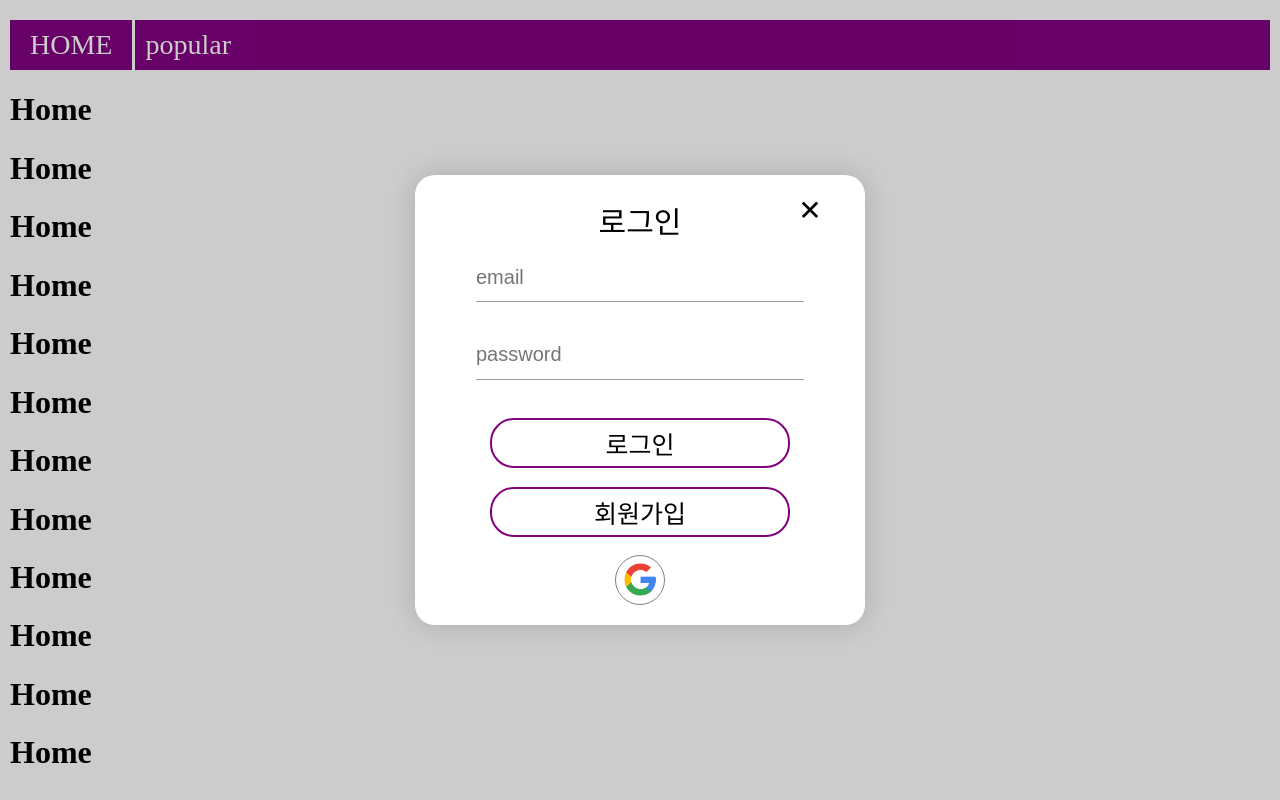
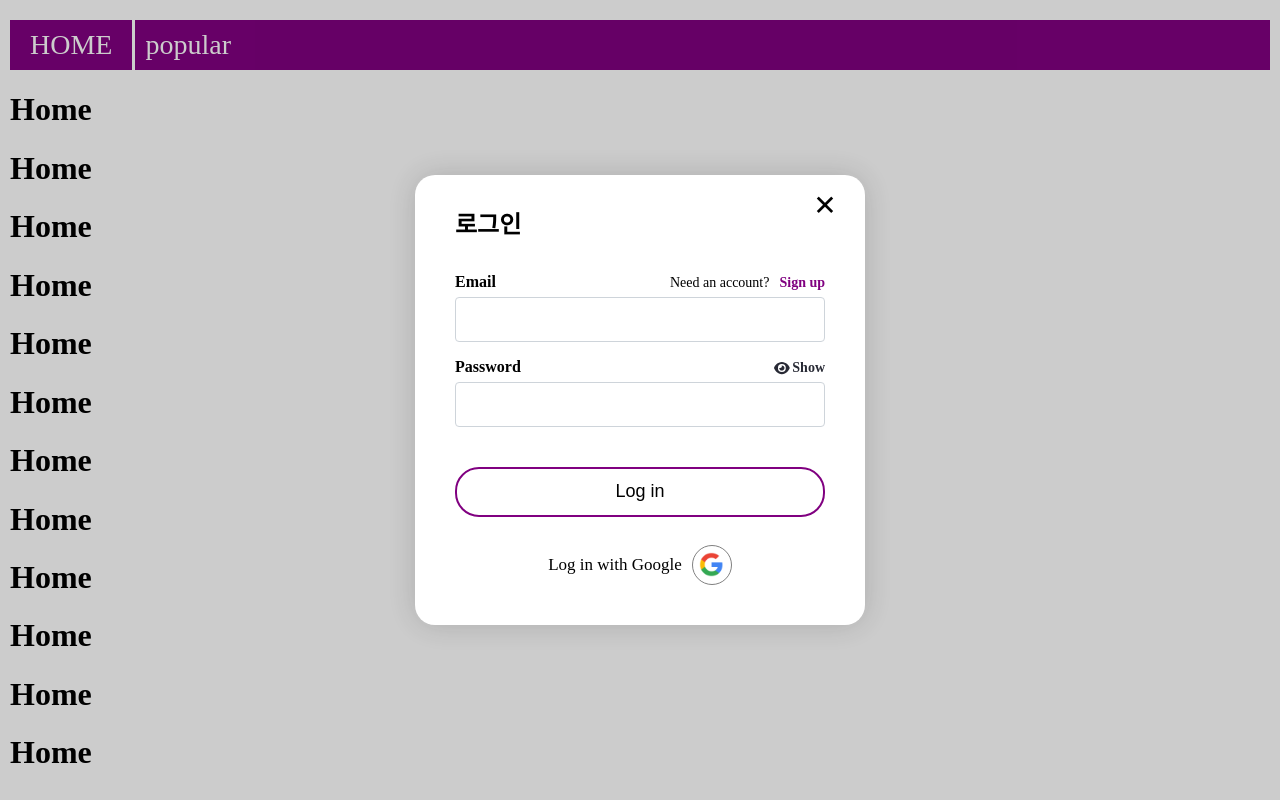
Before and after one commit to YennieJ/YenPin, a React (Create React App) app: page / in a window 1280 px wide. Both pictures are taken after a click on the button "Login". Shown: the top 800 px of the page. Built offline with nearby package versions, Linux system fonts and the light colour scheme; no server answers; the database is empty.

Commit message:
로그인,회원가입 디자인 변경, 비밀번호 유효성검사 및 파이어베이스 오류 메세지

```diff
--- a/package.json
+++ b/package.json
@@ -3,6 +3,9 @@
   "version": "0.1.0",
   "private": true,
   "dependencies": {
+    "@fortawesome/fontawesome-svg-core": "^6.2.0",
+    "@fortawesome/free-solid-svg-icons": "^6.2.0",
+    "@fortawesome/react-fontawesome": "^0.2.0",
     "@testing-library/jest-dom": "^5.14.1",
     "@testing-library/react": "^13.0.0",
     "@testing-library/user-event": "^13.2.1",
@@ -14,6 +17,7 @@
     "@types/react-router": "^5.1.19",
     "cloudinary": "^1.32.0",
     "firebase": "^9.10.0",
+    "font-awesome": "^4.7.0",
     "react": "^18.2.0",
     "react-dom": "^18.2.0",
     "react-router-dom": "6",
--- a/src/components/navbar/components/user/login/login.styled.tsx
+++ b/src/components/navbar/components/user/login/login.styled.tsx
@@ -1,47 +1,76 @@
 import styled from "styled-components";
 
-export const LoginForm = styled.form`
+export const Container = styled.div`
   display: flex;
   flex-direction: column;
-  place-items: center;
   justify-content: space-between;
 
   width: 100%;
-  padding: 20px 20px;
-  // 여긴 마진을 쓰고 싶음.
-  input {
-    width: 80%;
-    height: 3rem;
-    margin-bottom: 20px;
-    padding: 0;
-    border: none;
-    border-bottom: 1px solid #9e9e9e;
-
-    font-size: 20px;
-    outline: none;
-
-    &:nth-of-type(2) {
-      margin-bottom: 30px;
-    }
+  padding: 30px 40px 40px 40px;
+  h1 {
+    margin: 0;
   }
 `;
 
-export const LoginFormHead = styled.div`
+export const InputContainer = styled.div`
   display: flex;
-  justify-content: center;
-  align-items: center;
+  flex-direction: column;
+
+  padding: 5px 0;
+`;
+
+export const InputText = styled.div`
+  display: flex;
+  justify-content: space-between;
+  align-items: flex-end;
+
   position: relative;
-  width: 100%;
-  height: 50px;
 
-  div {
-    display: flex;
-    align-items: center;
+  label {
+    font-size: 16px;
+    font-weight: 600;
+  }
+
+  span {
+    font-size: 14px;
+  }
+`;
+
+export const SignUp = styled.span`
+  font-size: 14px;
+  font-weight: 600;
+
+  padding-left: 10px;
+  color: purple;
+  cursor: pointer;
+`;
+
+export const Input = styled.input`
+  background-color: #fff;
+  border: 1px solid #ced4da;
+  border-radius: 4px;
+  margin: 6px 0;
+  padding: 14px;
+  outline: none;
+
+  &:focus {
+    border: 1px solid #80bdff;
+    box-shadow: 0 0 0 3.2px rgb(0 123 255 / 25%);
+  }
+`;
+
+export const PasswordText = styled.span`
+  width: 50px;
+  text-align: end;
+
+  color: #282a35;
+  font-weight: 600;
+  cursor: pointer;
+  svg {
+    display: inline-block;
     position: absolute;
-
-    height: 50px;
-
-    font-size: 30px;
+    top: 3px;
+    right: 35px;
   }
 `;
 
@@ -54,8 +83,8 @@ const ButtonBasic = styled.button`
 
 export const CloseLoginModalButton = styled(ButtonBasic)`
   position: absolute;
-  top: -10px;
-  right: 0;
+  top: 5px;
+  right: 5px;
 
   width: 70px;
   padding: 0px;
@@ -65,17 +94,26 @@ export const CloseLoginModalButton = styled(ButtonBasic)`
 `;
 
 export const Button = styled(ButtonBasic)`
-  width: 300px;
+  width: 100%;
   padding: 0;
-  margin-bottom: 10px;
   border: 2px solid purple;
   border-radius: 24px;
 
-  font-size: 25px;
+  font-size: 18px;
 
   &:hover {
     background-color: #f1c7f1;
   }
+`;
+
+export const AnotherLogin = styled.div`
+  display: flex;
+  justify-content: center;
+  align-items: center;
+
+  font-size: 17px;
+  font-weight: 400;
+  width: 100%;
 `;
 
 export const GoogleLoginButton = styled.button`
@@ -83,9 +121,10 @@ export const GoogleLoginButton = styled.button`
   justify-content: center;
   align-items: center;
 
-  width: 50px;
-  height: 50px;
+  width: 40px;
+  height: 40px;
   padding: 0;
+  margin-left: 10px;
   border: 1px solid gray;
   border-radius: 50%;
 
@@ -94,6 +133,6 @@ export const GoogleLoginButton = styled.button`
 `;
 
 export const GoogleButtonImage = styled.img`
-  width: 35px;
-  height: 35px;
+  width: 25px;
+  height: 25px;
 `;
--- a/src/components/navbar/components/user/login/login.tsx
+++ b/src/components/navbar/components/user/login/login.tsx
@@ -2,6 +2,8 @@ import React, { useState } from "react";
 
 import { AuthLogIn, GoogleProvider } from "service/auth_service";
 
+import { FontAwesomeIcon } from "@fortawesome/react-fontawesome";
+import { faEye, faEyeSlash } from "@fortawesome/free-solid-svg-icons";
 import * as S from "./login.styled";
 
 const GOOGLE_IMAGE = "/image/google_logo.png";
@@ -13,7 +15,8 @@ interface LoginProps {
 
 const Login = ({ handleClickCreate, handleUserModal }: LoginProps) => {
   const [email, setEmail] = useState<string>("");
-  const [pwd, setPwd] = useState<string>("");
+  const [password, setPassword] = useState<string>("");
+  const [showPassword, setShowPassword] = useState<boolean>(false);
 
   const handleInputChange = (e: React.ChangeEvent<HTMLInputElement>) => {
     const {
@@ -22,8 +25,8 @@ const Login = ({ handleClickCreate, handleUserModal }: LoginProps) => {
 
     if (name === "email") {
       setEmail(value);
-    } else if (name === "pwd") {
-      setPwd(value);
+    } else if (name === "password") {
+      setPassword(value);
     }
   };
 
@@ -35,186 +38,86 @@ const Login = ({ handleClickCreate, handleUserModal }: LoginProps) => {
 
   // const handlePwd = (e: React.ChangeEvent<HTMLInputElement>) => {
   //   e.preventDefault();
-  //   setPwd(e.target.value);
+  //   setPassword(e.target.value);
   // };
 
   // const handleClickCreate = (e: React.MouseEvent<HTMLButtonElement>) => {
   //   //submit되지 않기 위해 preventDefault 필요함
   //   e.preventDefault();
   //   setEmail("");
-  //   setPwd("");
+  //   setPassword("");
   //   // setIsCreate((pre) => !pre);
   // };
 
   const handleSubmit = (e: React.FormEvent) => {
     e.preventDefault();
-    AuthLogIn({ email, pwd });
+    AuthLogIn({ email, password });
   };
 
   return (
     <>
-      <S.LoginForm onSubmit={handleSubmit}>
-        <S.LoginFormHead>
-          <div>로그인</div>
+      <S.Container>
+        <h1>로그인</h1>
         <S.CloseLoginModalButton type="button" onClick={handleUserModal}>
           &#10005;
         </S.CloseLoginModalButton>
-        </S.LoginFormHead>
-        <input
-          placeholder="email"
+        <form>
+          <S.InputContainer>
+            <S.InputText>
+              <label>Email</label>
+              <span>
+                Need an account?
+                <S.SignUp onClick={handleClickCreate}>Sign up</S.SignUp>
+              </span>
+            </S.InputText>
+
+            <S.Input
               type="email"
-          maxLength={25}
               name="email"
               onChange={handleInputChange}
               value={email}
             />
-        <input
-          placeholder="password"
-          type="password"
-          maxLength={15}
-          name="pwd"
+          </S.InputContainer>
+          <S.InputContainer>
+            <S.InputText>
+              <label>Password</label>
+              {showPassword ? (
+                <S.PasswordText onClick={() => setShowPassword(!showPassword)}>
+                  <FontAwesomeIcon icon={faEyeSlash} />
+                  Hide
+                </S.PasswordText>
+              ) : (
+                <S.PasswordText onClick={() => setShowPassword(!showPassword)}>
+                  <FontAwesomeIcon icon={faEye} />
+                  Show
+                </S.PasswordText>
+              )}
+            </S.InputText>
+
+            <S.Input
+              type={showPassword ? "text" : "password"}
+              name="password"
               onChange={handleInputChange}
-          value={pwd}
+              value={password}
               autoComplete="on"
             />
-        <S.Button type="submit">로그인</S.Button>
-        <S.Button type="button" onClick={handleClickCreate}>
-          회원가입
+          </S.InputContainer>
+        </form>
+        <S.Button type="submit" onClick={handleSubmit}>
+          Log in
         </S.Button>
-
+        <S.AnotherLogin>
+          Log in with Google
           <S.GoogleLoginButton type="button" onClick={() => GoogleProvider()}>
-          <S.GoogleButtonImage alt="" src={GOOGLE_IMAGE}></S.GoogleButtonImage>
+            <S.GoogleButtonImage
+              alt=""
+              src={GOOGLE_IMAGE}
+            ></S.GoogleButtonImage>
           </S.GoogleLoginButton>
-      </S.LoginForm>
+        </S.AnotherLogin>
+      </S.Container>
     </>
   );
 };
 
 export default Login;
-
-// import React, { useState } from "react";
-
-// import { AuthLogIn, AuthSignUp, GoogleProvider } from "service/auth_service";
-
-// import DialogBox from "components/dialogBox/dialogBox";
-
-// import * as S from "./login.styled";
-
-// const GOOGLE_IMAGE = "/image/google_logo.png";
-
-// const Login = () => {
-//   const [email, setEmail] = useState<string>("");
-//   const [pwd, setPwd] = useState<string>("");
-
-//   const [isCreate, setIsCreate] = useState<boolean>(false);
-//   const [loginModal, setLoginModal] = useState<boolean>(false);
-
-//   const handleInputChange = (e: React.ChangeEvent<HTMLInputElement>) => {
-//     const {
-//       target: { name, value },
-//     } = e;
-
-//     if (name === "email") {
-//       setEmail(value);
-//     } else if (name === "pwd") {
-//       setPwd(value);
-//     }
-//   };
-
-//   //아래 코드를 하나로 합친 것 handleInputChange
-//   // const handleEmail = (e: React.ChangeEvent<HTMLInputElement>) => {
-//   //   e.preventDefault();
-//   //   setEmail(e.target.value);
-//   // };
-
-//   // const handlePwd = (e: React.ChangeEvent<HTMLInputElement>) => {
-//   //   e.preventDefault();
-//   //   setPwd(e.target.value);
-//   // };
-
-//   const handleClickCreate = (e: React.MouseEvent<HTMLButtonElement>) => {
-//     //submit되지 않기 위해 preventDefault 필요함
-//     e.preventDefault();
-//     setEmail("");
-//     setPwd("");
-//     setIsCreate((pre) => !pre);
-//   };
-
-//   const handleSubmit = (e: React.FormEvent) => {
-//     e.preventDefault();
-//     if (isCreate) {
-//       AuthSignUp({ email, pwd });
-//     } else {
-//       AuthLogIn({ email, pwd });
-//     }
-//   };
-
-//   const handleLoginModal = () => {
-//     if (loginModal === false) {
-//       document.body.style.overflow = "hidden";
-//       setLoginModal(true);
-//     } else {
-//       document.body.style.overflow = "unset";
-//       setEmail("");
-//       setPwd("");
-//       setIsCreate(false);
-//       setLoginModal(false);
-//     }
-//   };
-
-//   return (
-//     <>
-//       {loginModal ? (
-//         <DialogBox>
-//           <S.UserForm onSubmit={handleSubmit}>
-//             <S.UserFormHead>
-//               <div></div>
-//               <div>{isCreate ? "회원가입" : "로그인"}</div>
-//               <S.CloseLoginModalButton type="button" onClick={handleLoginModal}>
-//                 &#10005;
-//               </S.CloseLoginModalButton>
-//             </S.UserFormHead>
-//             <input
-//               placeholder="email"
-//               type="email"
-//               maxLength={25}
-//               name="email"
-//               onChange={handleInputChange}
-//               value={email}
-//             />
-//             <input
-//               placeholder="password"
-//               type="password"
-//               maxLength={15}
-//               name="pwd"
-//               onChange={handleInputChange}
-//               value={pwd}
-//               autoComplete="on"
-//             />
-//             <S.SubmitButton>{isCreate ? "만들기" : "로그인"}</S.SubmitButton>
-//             <S.SubmitButton onClick={handleClickCreate}>
-//               {isCreate ? "취소" : "회원가입"}
-//             </S.SubmitButton>
-//             {isCreate ? null : (
-//               <S.GoogleLoginButton
-//                 type="button"
-//                 onClick={() => GoogleProvider()}
-//               >
-//                 <S.GoogleButtonImage
-//                   alt=""
-//                   src={GOOGLE_IMAGE}
-//                 ></S.GoogleButtonImage>
-//               </S.GoogleLoginButton>
-//             )}
-//           </S.UserForm>
-//         </DialogBox>
-//       ) : (
-//         <S.LoginButton type="button" onClick={handleLoginModal}>
-//           Login
-//         </S.LoginButton>
-//       )}
-//     </>
-//   );
-// };
-
-// export default Login;
--- a/src/components/navbar/components/user/signup/signup.styled.tsx
+++ b/src/components/navbar/components/user/signup/signup.styled.tsx
@@ -1 +1,109 @@
 import styled from "styled-components";
+
+export const Container = styled.div`
+  display: flex;
+  flex-direction: column;
+  justify-content: space-between;
+
+  width: 100%;
+  padding: 30px 40px 40px 40px;
+  h1 {
+    margin: 0;
+  }
+`;
+
+export const InputContainer = styled.div`
+  display: flex;
+  flex-direction: column;
+  padding: 5px 0;
+`;
+
+export const InputText = styled.div`
+  display: flex;
+  justify-content: space-between;
+  align-items: flex-end;
+
+  position: relative;
+
+  label {
+    font-size: 16px;
+    font-weight: 600;
+  }
+
+  span {
+    font-size: 14px;
+  }
+`;
+
+export const Login = styled.span`
+  font-size: 14px;
+  font-weight: 600;
+
+  padding-left: 10px;
+  color: purple;
+  cursor: pointer;
+`;
+
+export const Input = styled.input`
+  background-color: #fff;
+  border: 1px solid #ced4da;
+  border-radius: 4px;
+  margin: 6px 0;
+  padding: 14px;
+  outline: none;
+
+  &:focus {
+    border: 1px solid #80bdff;
+    box-shadow: 0 0 0 3.2px rgb(0 123 255 / 25%);
+  }
+`;
+
+// border: 1px solid #ff8d80;
+// box-shadow: 0 0 0 3.2px rgb(255 0 0 / 25%);
+
+export const PasswordText = styled.span`
+  width: 50px;
+  text-align: end;
+
+  color: #282a35;
+  font-weight: 600;
+  cursor: pointer;
+  svg {
+    display: inline-block;
+    position: absolute;
+    top: 3px;
+    right: 35px;
+  }
+`;
+
+const ButtonBasic = styled.button`
+  height: 50px;
+  border: none;
+  background: none;
+  cursor: pointer;
+`;
+
+export const CloseLoginModalButton = styled(ButtonBasic)`
+  position: absolute;
+  top: 5px;
+  right: 5px;
+
+  width: 70px;
+  padding: 0px;
+
+  color: black;
+  font-size: 28px;
+`;
+
+export const Button = styled(ButtonBasic)`
+  width: 100%;
+  padding: 0;
+  border: 2px solid purple;
+  border-radius: 24px;
+
+  font-size: 18px;
+
+  &:hover {
+    background-color: #f1c7f1;
+  }
+`;
--- a/src/components/navbar/components/user/signup/signup.tsx
+++ b/src/components/navbar/components/user/signup/signup.tsx
@@ -1,8 +1,120 @@
-import React from "react";
+import React, { useState } from "react";
+
+import { AuthSignUp } from "service/auth_service";
+
+import { FontAwesomeIcon } from "@fortawesome/react-fontawesome";
+import { faEye, faEyeSlash } from "@fortawesome/free-solid-svg-icons";
 import * as S from "./signup.styled";
-const Signup = () => {
-  console.log("회원가입");
-  return <div></div>;
+
+interface SignupProps {
+  handleUserModal: any;
+  handleClickCreate: any;
+}
+const Signup = ({ handleUserModal, handleClickCreate }: SignupProps) => {
+  const [email, setEmail] = useState<string>("");
+  const [password, setPassword] = useState<string>("");
+  const [confirmPassword, setConfirmPassword] = useState<string>("");
+  const [showPassword, setShowPassword] = useState<boolean>(false);
+
+  const handleInputChange = (e: React.ChangeEvent<HTMLInputElement>) => {
+    const {
+      target: { name, value },
+    } = e;
+
+    if (name === "email") {
+      setEmail(value);
+    } else if (name === "password") {
+      setPassword(value);
+    } else if (name === "confirmPassword") {
+      setConfirmPassword(value);
+    }
+  };
+
+  const handleSubmit = (e: React.FormEvent) => {
+    e.preventDefault();
+    const reg = /^[A-Za-z0-9]{7,20}$/;
+    const regTest = reg.test(password);
+    if (regTest === false) {
+      alert("비밀번호는 영문,숫자 7-20자 사이로 입력해주세요");
+    } else if (password !== confirmPassword) {
+      alert("비밀번호가 일치하지 않습니다");
+    } else {
+      AuthSignUp({ email, password });
+    }
+  };
+
+  return (
+    <>
+      <S.Container>
+        <h1>회원가입</h1>
+        <S.CloseLoginModalButton type="button" onClick={handleUserModal}>
+          &#10005;
+        </S.CloseLoginModalButton>
+        <form>
+          <S.InputContainer>
+            <S.InputText>
+              <label>Email</label>
+              <span>
+                Already have an account?
+                <S.Login onClick={handleClickCreate}>Log In</S.Login>
+              </span>
+            </S.InputText>
+
+            <S.Input
+              type="email"
+              name="email"
+              onChange={handleInputChange}
+              value={email}
+              maxLength={25}
+            />
+          </S.InputContainer>
+          <S.InputContainer>
+            <S.InputText>
+              <label>Password</label>
+              {showPassword ? (
+                <S.PasswordText onClick={() => setShowPassword(!showPassword)}>
+                  <FontAwesomeIcon icon={faEyeSlash} />
+                  Hide
+                </S.PasswordText>
+              ) : (
+                <S.PasswordText onClick={() => setShowPassword(!showPassword)}>
+                  <FontAwesomeIcon icon={faEye} />
+                  Show
+                </S.PasswordText>
+              )}
+            </S.InputText>
+
+            <S.Input
+              type={showPassword ? "text" : "password"}
+              name="password"
+              placeholder="7-20 characters"
+              onChange={handleInputChange}
+              value={password}
+              autoComplete="on"
+              maxLength={20}
+            />
+          </S.InputContainer>
+          <S.InputContainer>
+            <S.InputText>
+              <label>Confirm Password</label>
+            </S.InputText>
+            <S.Input
+              type={showPassword ? "text" : "password"}
+              name="confirmPassword"
+              placeholder="7-20 characters"
+              onChange={handleInputChange}
+              value={confirmPassword}
+              autoComplete="on"
+              maxLength={20}
+            />
+          </S.InputContainer>
+        </form>
+        <S.Button type="submit" onClick={handleSubmit}>
+          Sign up
+        </S.Button>
+      </S.Container>
+    </>
+  );
 };
 
 export default Signup;
--- a/src/components/navbar/components/user/user.tsx
+++ b/src/components/navbar/components/user/user.tsx
@@ -15,6 +15,7 @@ const User = () => {
     if (userModal === false) {
       document.body.style.overflow = "hidden";
       setUserModal(true);
+      setIsCreate(false);
     } else {
       document.body.style.overflow = "unset";
       setUserModal(false);
@@ -30,11 +31,14 @@ const User = () => {
       {userModal ? (
         <DialogBox>
           {isCreate ? (
-            <Signup />
+            <Signup
+              handleUserModal={handleUserModal}
+              handleClickCreate={handleClickCreate}
+            />
           ) : (
             <Login
+              handleUserModal={handleUserModal}
               handleClickCreate={handleClickCreate}
-              handleUserModal={handleUserModal}
             />
           )}
         </DialogBox>
```
Also changed, not shown: src/service/auth_service.tsx (+14 -6 lines), 1 other file (tests, documents, lock files or other folders). Lines whose indentation alone changed are shown as unchanged.
